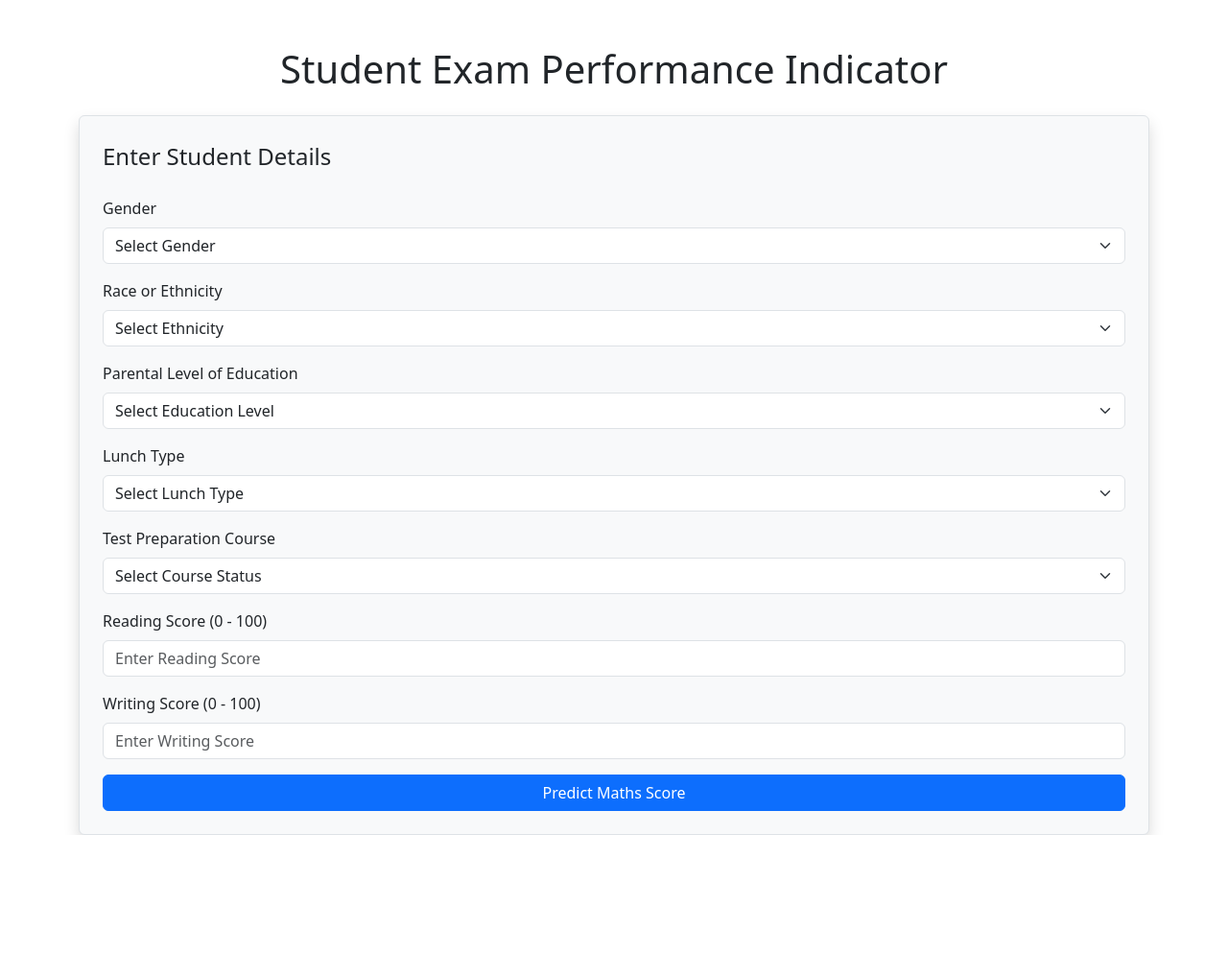
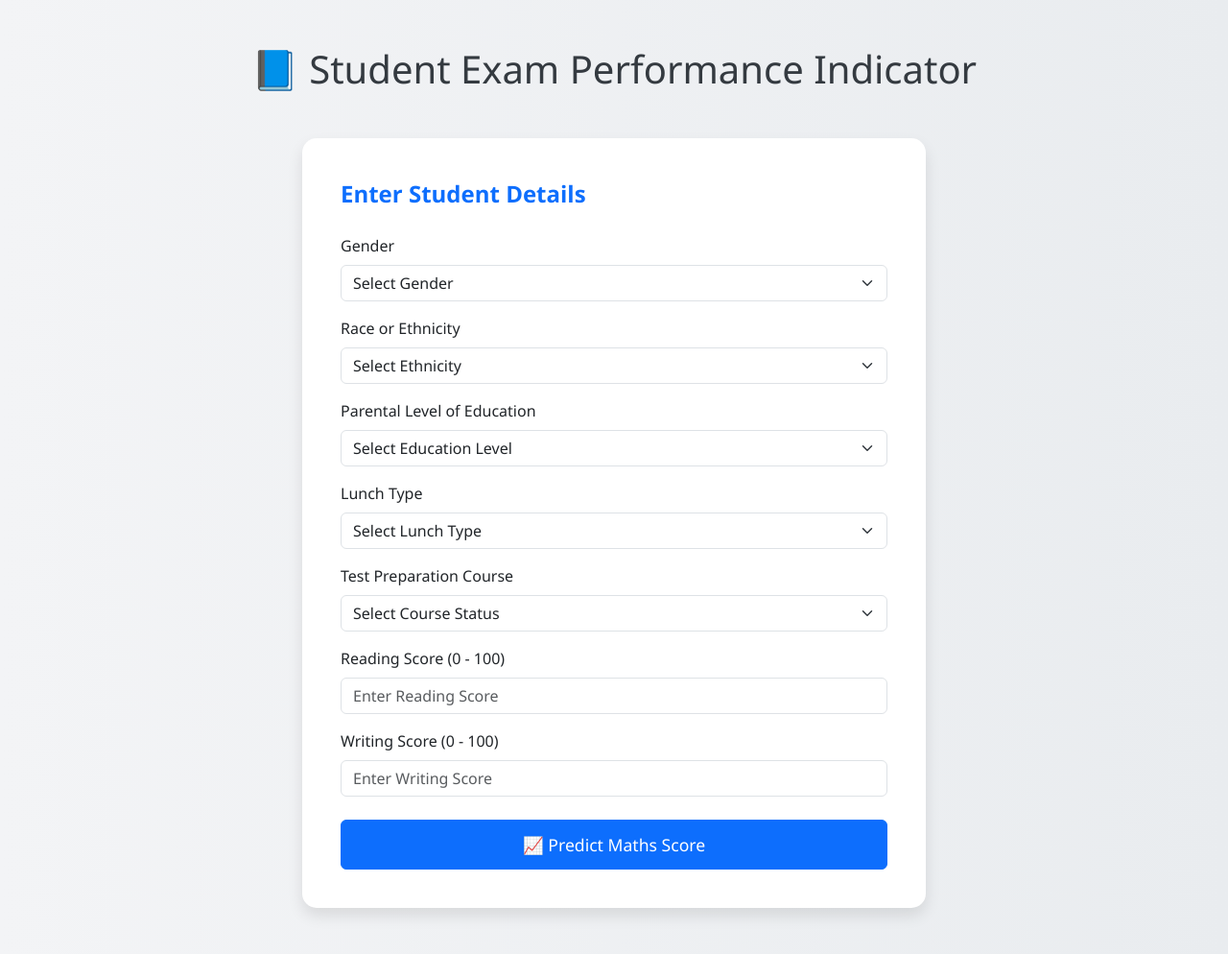
Before and after one commit to TSR1804/mlProject, a Flask app: page /predictdata in a window 1280 px wide. Shown: the whole page at 96% size. Before the commit the page ends 870 px from the top, so only its background shows below. Run offline with Flask 3, Linux system fonts and the light colour scheme.

Commit message:
Update home.html

```diff
--- a/templates/home.html
+++ b/templates/home.html
@@ -3,15 +3,56 @@
 <head>
     <meta charset="UTF-8">
     <title>Student Exam Performance Predictor</title>
+    <meta name="viewport" content="width=device-width, initial-scale=1">
+
+    <!-- Bootstrap CSS -->
     <link href="https://cdn.jsdelivr.net/npm/bootstrap@5.3.0/dist/css/bootstrap.min.css" rel="stylesheet">
+
+    <!-- Custom Styles -->
+    <style>
+        body {
+            background: linear-gradient(to right, #f3f4f6, #e9ecef);
+            font-family: 'Segoe UI', sans-serif;
+        }
+
+        .form-section {
+            max-width: 650px;
+            margin: auto;
+            background: #ffffff;
+            padding: 40px;
+            border-radius: 15px;
+            box-shadow: 0 8px 16px rgba(0,0,0,0.1);
+        }
+
+        h1 {
+            color: #343a40;
+        }
+
+        .form-label {
+            font-weight: 500;
+        }
+
+        .btn-primary {
+            font-size: 1.1rem;
+            padding: 12px;
+        }
+
+        .alert {
+            max-width: 500px;
+            margin: 30px auto 0;
+        }
+    </style>
 </head>
 <body>
-    <div class="container mt-5">
-        <h1 class="text-center mb-4">Student Exam Performance Indicator</h1>
-        <form action="{{ url_for('predict_datapoint') }}" method="POST" class="p-4 border rounded shadow bg-light">
+
+    <div class="container py-5">
+        <h1 class="text-center mb-5">📘 Student Exam Performance Indicator</h1>
+
+        <form action="{{ url_for('predict_datapoint') }}" method="POST" class="form-section">
             <fieldset>
-                <legend class="mb-4">Enter Student Details</legend>
+                <legend class="mb-4 text-primary fw-bold">Enter Student Details</legend>
 
+                <!-- Gender -->
                 <div class="mb-3">
                     <label for="gender" class="form-label">Gender</label>
                     <select id="gender" class="form-select" name="gender" required>
@@ -21,6 +62,7 @@
                     </select>
                 </div>
 
+                <!-- Ethnicity -->
                 <div class="mb-3">
                     <label for="ethnicity" class="form-label">Race or Ethnicity</label>
                     <select id="ethnicity" class="form-select" name="ethnicity" required>
@@ -33,6 +75,7 @@
                     </select>
                 </div>
 
+                <!-- Parent Education -->
                 <div class="mb-3">
                     <label for="parent_education" class="form-label">Parental Level of Education</label>
                     <select id="parent_education" class="form-select" name="parental_level_of_education" required>
@@ -46,6 +89,7 @@
                     </select>
                 </div>
 
+                <!-- Lunch Type -->
                 <div class="mb-3">
                     <label for="lunch" class="form-label">Lunch Type</label>
                     <select id="lunch" class="form-select" name="lunch" required>
@@ -55,6 +99,7 @@
                     </select>
                 </div>
 
+                <!-- Test Prep -->
                 <div class="mb-3">
                     <label for="test_course" class="form-label">Test Preparation Course</label>
                     <select id="test_course" class="form-select" name="test_preparation_course" required>
@@ -64,27 +109,33 @@
                     </select>
                 </div>
 
+                <!-- Reading Score -->
                 <div class="mb-3">
                     <label for="reading_score" class="form-label">Reading Score (0 - 100)</label>
-                    <input type="number" class="form-control" id="reading_score" name="reading_score" placeholder="Enter Reading Score" min="0" max="100" required>
+                    <input type="number" class="form-control" id="reading_score" name="reading_score" min="0" max="100" placeholder="Enter Reading Score" required>
                 </div>
 
+                <!-- Writing Score -->
                 <div class="mb-3">
                     <label for="writing_score" class="form-label">Writing Score (0 - 100)</label>
-                    <input type="number" class="form-control" id="writing_score" name="writing_score" placeholder="Enter Writing Score" min="0" max="100" required>
+                    <input type="number" class="form-control" id="writing_score" name="writing_score" min="0" max="100" placeholder="Enter Writing Score" required>
                 </div>
 
-                <div class="d-grid">
-                    <button type="submit" class="btn btn-primary">Predict Maths Score</button>
+                <!-- Submit -->
+                <div class="d-grid mt-4">
+                    <button type="submit" class="btn btn-primary">📈 Predict Maths Score</button>
                 </div>
             </fieldset>
         </form>
 
         {% if results %}
-            <div class="alert alert-info text-center mt-4">
-                <h4>Predicted Maths Score: {{ results }}</h4>
+            <div class="alert alert-info text-center mt-5">
+                <h4>📊 Predicted Maths Score: <strong>{{ results }}</strong></h4>
             </div>
         {% endif %}
     </div>
+
+    <!-- Bootstrap Bundle JS -->
+    <script src="https://cdn.jsdelivr.net/npm/bootstrap@5.3.0/dist/js/bootstrap.bundle.min.js"></script>
 </body>
 </html>
```
